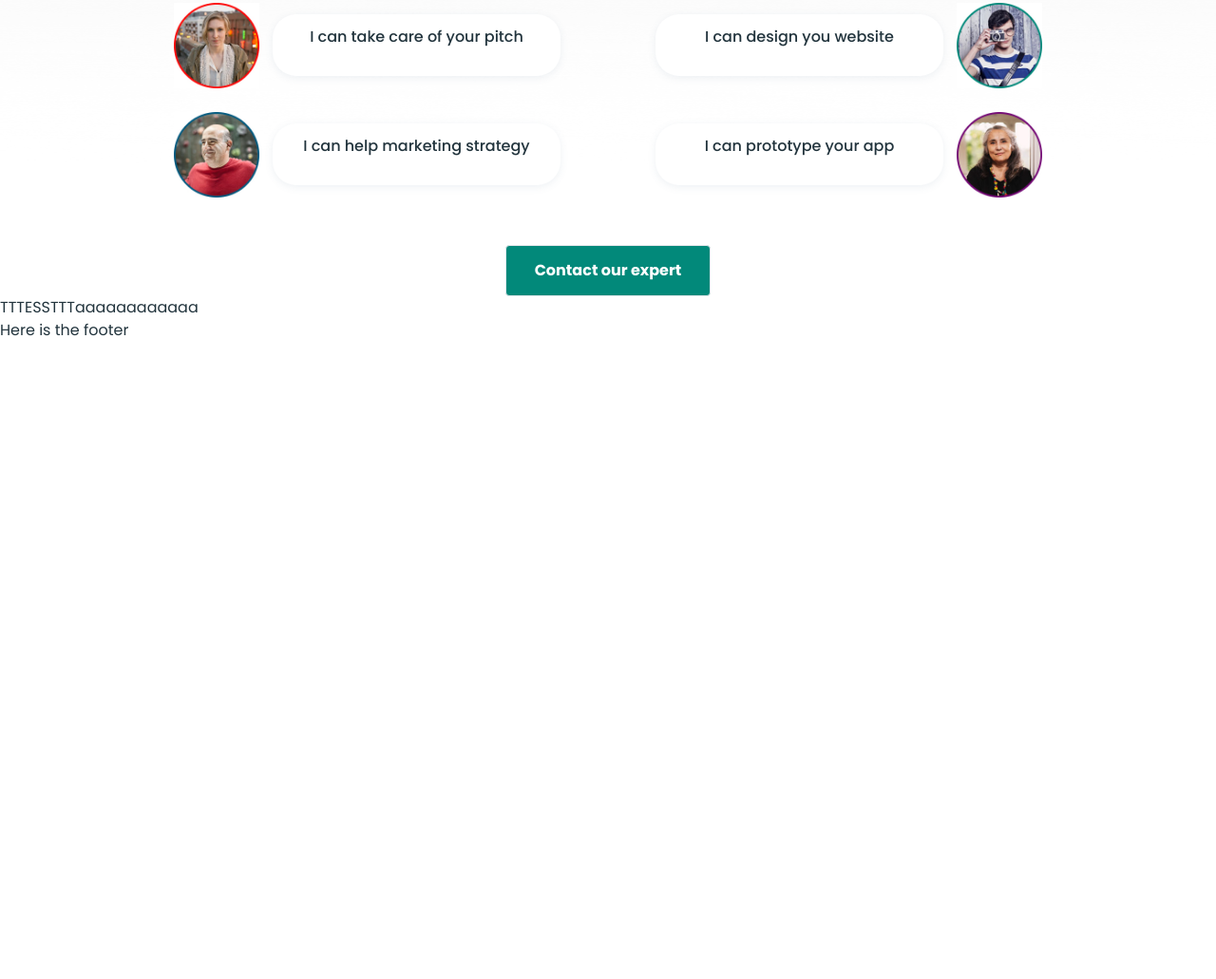
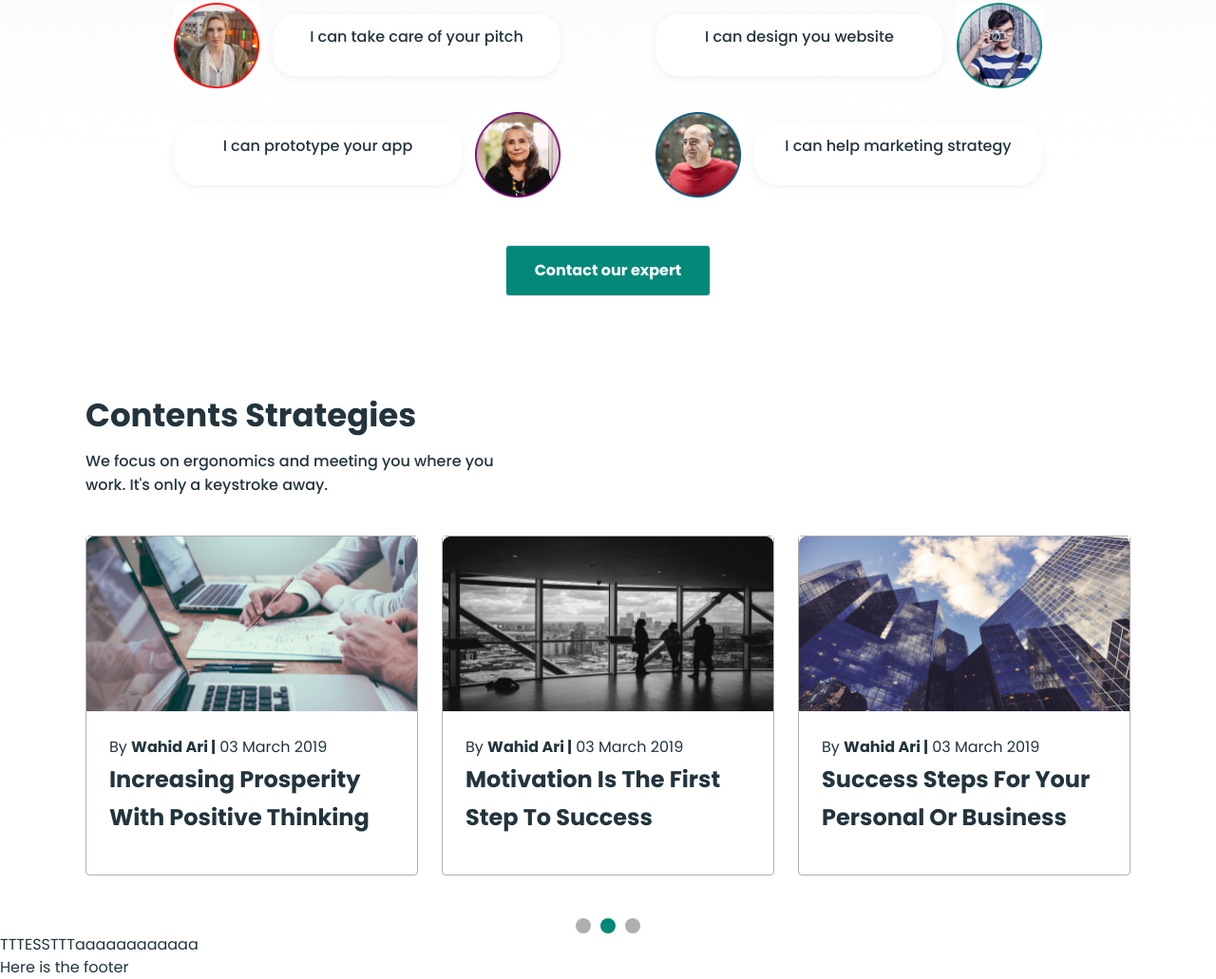
Before and after one commit to VitaliiKyrpach/business, a plain HTML site: page index.pug in a window 1280 px wide. Shown: the part 2895-3926 px from the top of the page at 95% size. Before the commit the page ends 3255 px from the top, so only its background shows below. Drawn offline with nearby package versions, Linux system fonts and the light colour scheme; files that its build step writes are made by us from their sources.

Commit message:
add news section

```diff
--- /dev/null
+++ b/includes/news.pug
@@ -0,0 +1,20 @@
+-
+    let itemsNews = [{img: 'article1', title: 'Increasing Prosperity With Positive Thinking', author: 'Wahid Ari', time: '03 March 2019', alt: 'office'},
+        {img: 'article2', title: 'Motivation Is The First Step To Success', author: 'Wahid Ari', time: '03 March 2019', alt: 'windows'},
+        {img: 'article3', title: 'Success Steps For Your Personal Or Business', author: 'Wahid Ari', time: '03 March 2019', alt: 'buildings'}];
+
+section(class='pt-[100px]')
+    div(class='container mx-auto px-[30px] flex flex-col items-center bg:px-[20px] max-w-[1140px]')
+        h2(class='text-[34px] font-bold leading-[1.5] mb-[8px] bg:mb-[10px] bg:self-start') Contents Strategies
+        p(class='text-center font-medium leading-[1.6] mb-[40px] max-w-[350px] bg:max-w-[460px] bg:self-start bg:text-left') We focus on ergonomics and meeting you where you work. It's only a keystroke away.
+        ul(class='w-full max-w-[1100px] flex flex-col gap-[16px] items-center md:gap-[30px] bg:flex-row bg:gap-[10px] bg:justify-between')
+            each item in itemsNews
+                li(class='max-w-[350px] md:border md:border-colorSecAdd md:rounded-[4px]')
+                    img(src=`../img/${item.img}.jpg` srcset=`../img/${item.img}_2x.jpg` alt=item.alt)
+                    div(class='pt-[24px] pb-[40px] md:pl-[24px]')
+                        p(class='leading-[1.75] mb') By <span class='font-bold'>#{item.author} |</span> #{item.time}
+                        h3(class='text-[24px] leading-[1.67] font-bold text-left cursor-pointer hover:text-colorAccent transition-colors') #{item.title}
+        div(class='flex gap-[10px] mt-[45px]')
+            button(class='w-[16px] h-[16px] bg-colorSecAdd rounded-[50%]' type='button' data-news-prev)
+            button(class='w-[16px] h-[16px] bg-colorAccent rounded-[50%]' type='button' data-news-center)
+            button(class='w-[16px] h-[16px] bg-colorSecAdd rounded-[50%]' type='button' data-news-next)
--- a/includes/stuff.pug
+++ b/includes/stuff.pug
@@ -9,8 +9,8 @@ section(class='pt-[73px] md:pt-[50px] bg-back-stuff bg-[center_top] bg-[length:1
         h2(class='text-[32px] leading-[1.5] font-bold mb-[8px] text-center md:mb-[25px]') Quick & Easy Process
         p(class='font-medium leading-[1.6] text-center mb-[40px] max-w-[540px]') Do you require some help for your project: Conception workshop, prototyping, marketing strategy, landing page, Ux/UI?
         ul(class='flex flex-col gap-[32px] mb-[32px] md:mb-[50px] md:flex-row md:flex-wrap md:justify-center md:gap-y-[25px] md:gap-x-[50px] bg:gap-x-[100px]')
-            each card in itemsStuff
-                li(class='flex gap-[14px] items-center even:flex-row-reverse max-w-[408px] last:order-1')
+            each card, p in itemsStuff
+                li(class=`flex gap-[14px] items-center even:flex-row-reverse max-w-[408px] order-${p+1} bg:last:order-2`)
                     img(class='w-[90px] h-[90px]' src=`../img/${card.img}.jpg` srcset=`../img/${card.img}2x.jpg` alt=card.alt)
                     p(class='font-medium text-center max-w-full md:w-stuffMD h-[65px] bg-colorSec rounded-[25px] pt-[12px] px-[28px] pb-[4px] shadow-stuffShadow') #{card.text}
         button(class=`text-colorSec font-bold bg-colorAccent border py-[14px] px-[30px] mx-auto rounded-[4px] text-nowrap hover:bg-colorAccentHov transition-colors` type='button' data-modal-open) Contact our expert
--- a/index.pug
+++ b/index.pug
@@ -5,3 +5,4 @@ block content
     include includes/feature.pug
     include includes/description.pug
     include includes/stuff.pug
+    include includes/news.pug
```
Also changed, not shown: out/includes/news.html (added), out/includes/stuff.html, out/index.html, out/layout/base.html.
